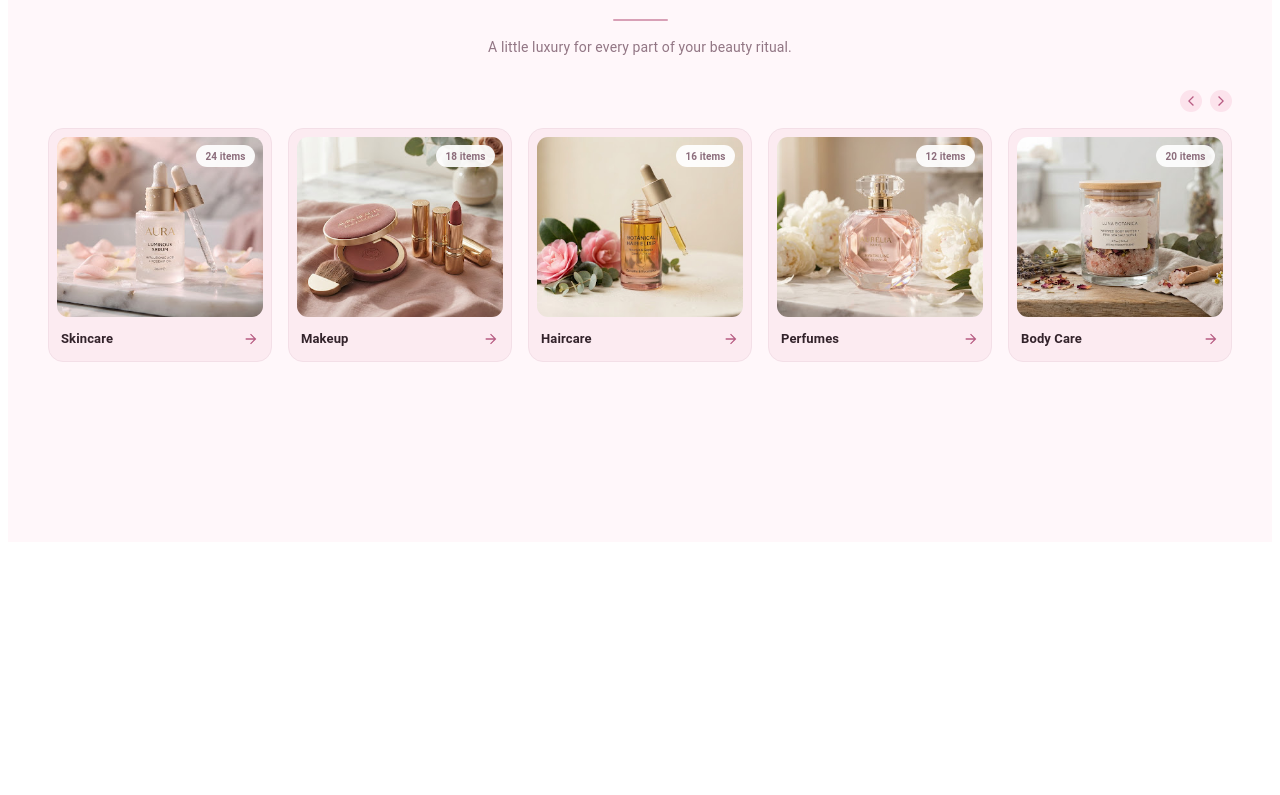
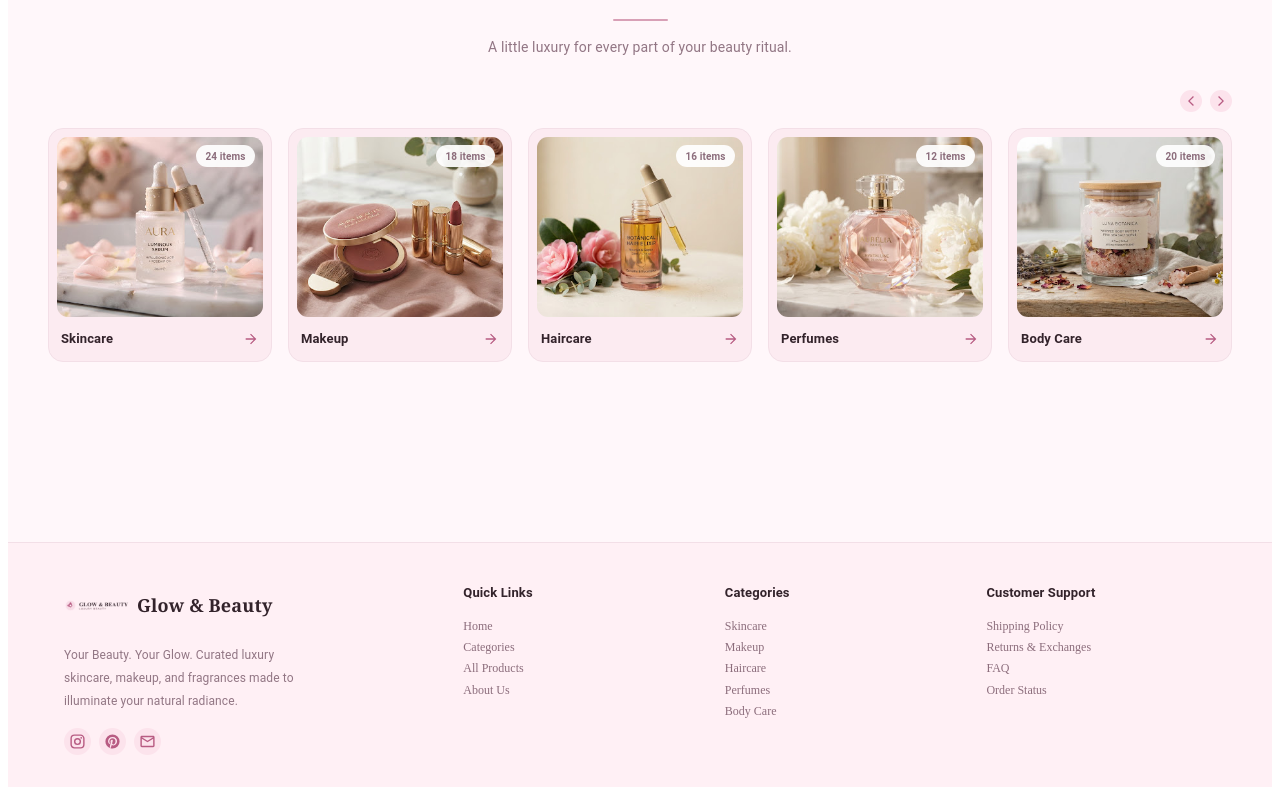
Before and after one commit to wijdanqamhawi/NEW-GLOW-BEAUTY, a React (Vite) app: page /home in a window 1280 px wide. Shown: the part 347-1142 px from the top of the page. Before the commit the page ends 897 px from the top, so only its background shows below. Built offline with nearby package versions, Linux system fonts and the light colour scheme.

Commit message:
Update footer design and navigation links

```diff
--- a/src/components/Categories.jsx
+++ b/src/components/Categories.jsx
@@ -56,8 +56,10 @@ export default function Categories() {
     queryKey: ["categories"],
     queryFn: getCategories,
     staleTime: 1000 * 60 * 5,
+
   });
 
+console.log(data);
   const scrollCategories = (direction) => {
     scrollRef.current?.scrollBy({
       left: direction * 240,
@@ -73,8 +75,6 @@ export default function Categories() {
         Failed to load categories.
       </Alert>
     );
-
-  console.log(data);
 
   return (
     <Box sx={{ mt: 7, width: "100%" }}>
--- /dev/null
+++ b/src/components/Footer.jsx
@@ -0,0 +1,274 @@
+
+import Box from "@mui/material/Box";
+import Typography from "@mui/material/Typography";
+import IconButton from "@mui/material/IconButton";
+import Link from "@mui/material/Link";
+
+import { Link as RouterLink } from "react-router-dom";
+
+import InstagramIcon from "@mui/icons-material/Instagram";
+import PinterestIcon from "@mui/icons-material/Pinterest";
+import EmailOutlinedIcon from "@mui/icons-material/EmailOutlined";
+
+export default function Footer() {
+  const linkStyle = {
+    display: "block",
+    color: "#8C6D7C",
+    fontSize: 12,
+    textDecoration: "none",
+    mb: 0.8,
+    "&:hover": {
+      color: "#B85C83",
+    },
+  };
+
+  return (
+    <Box
+      component="footer"
+      sx={{
+        backgroundColor: "#FFF0F5",
+        px: { xs: 3, md: 7 },
+        pt: 5,
+        pb: 4,
+        borderTop: "1px solid #F3DFE7",
+      }}
+    >
+      <Box
+        sx={{
+          display: "grid",
+          gridTemplateColumns: {
+            xs: "1fr",
+            sm: "repeat(2, 1fr)",
+            md: "1.6fr repeat(3, 1fr)",
+          },
+          gap: 4,
+          maxWidth: 1300,
+          mx: "auto",
+        }}
+      >
+
+        <Box>
+          <Box
+            sx={{
+              display: "flex",
+              alignItems: "center",
+              gap: 1,
+              mb: 2,
+            }}
+          >
+            <Box
+              component="img"
+              src="/images/logo.svg"
+              alt="Glow & Beauty Logo"
+              sx={{
+                width: 65,
+                height: 45,
+                objectFit: "contain",
+              }}
+            />
+
+            <Typography
+              sx={{
+                fontFamily: "Georgia, serif",
+                fontSize: 18,
+                fontWeight: 600,
+                color: "#33232B",
+              }}
+            >
+              Glow & Beauty
+            </Typography>
+          </Box>
+
+          <Typography
+            sx={{
+              color: "#927684",
+              fontSize: 12,
+              lineHeight: 1.9,
+              maxWidth: 260,
+              mb: 2,
+            }}
+          >
+            Your Beauty. Your Glow. Curated luxury skincare,
+            makeup, and fragrances made to illuminate your
+            natural radiance.
+          </Typography>
+
+
+          <Box sx={{ display: "flex", gap: 1 }}>
+            <IconButton
+              aria-label="Instagram"
+              size="small"
+              sx={{
+                backgroundColor: "#FCE3EC",
+                color: "#B85C83",
+                "&:hover": {
+                  backgroundColor: "#F4C9D9",
+                },
+              }}
+            >
+              <InstagramIcon sx={{ fontSize: 17 }} />
+            </IconButton>
+
+            <IconButton
+              aria-label="Pinterest"
+              size="small"
+              sx={{
+                backgroundColor: "#FCE3EC",
+                color: "#B85C83",
+                "&:hover": {
+                  backgroundColor: "#F4C9D9",
+                },
+              }}
+            >
+              <PinterestIcon sx={{ fontSize: 17 }} />
+            </IconButton>
+
+            <IconButton
+              aria-label="Email"
+              size="small"
+              sx={{
+                backgroundColor: "#FCE3EC",
+                color: "#B85C83",
+                "&:hover": {
+                  backgroundColor: "#F4C9D9",
+                },
+              }}
+            >
+              <EmailOutlinedIcon sx={{ fontSize: 17 }} />
+            </IconButton>
+          </Box>
+        </Box>
+
+
+        <Box>
+          <Typography
+            sx={{
+              color: "#33232B",
+              fontWeight: 600,
+              fontSize: 13,
+              mb: 2,
+            }}
+          >
+            Quick Links
+          </Typography>
+
+          <Link component={RouterLink} to="/home" sx={linkStyle}>
+            Home
+          </Link>
+
+          <Link component={RouterLink} to="/categories" sx={linkStyle}>
+            Categories
+          </Link>
+
+          <Link component={RouterLink} to="/products" sx={linkStyle}>
+            All Products
+          </Link>
+
+          <Link component={RouterLink} to="/about" sx={linkStyle}>
+            About Us
+          </Link>
+        </Box>
+
+
+        <Box>
+          <Typography
+            sx={{
+              color: "#33232B",
+              fontWeight: 600,
+              fontSize: 13,
+              mb: 2,
+            }}
+          >
+            Categories
+          </Typography>
+
+          <Link
+            component={RouterLink}
+            to="/products/category/skincare"
+            sx={linkStyle}
+          >
+            Skincare
+          </Link>
+
+          <Link
+            component={RouterLink}
+            to="/products/category/makeup"
+            sx={linkStyle}
+          >
+            Makeup
+          </Link>
+
+          <Link
+            component={RouterLink}
+            to="/products/category/haircare"
+            sx={linkStyle}
+          >
+            Haircare
+          </Link>
+
+          <Link
+            component={RouterLink}
+            to="/products/category/perfumes"
+            sx={linkStyle}
+          >
+            Perfumes
+          </Link>
+
+          <Link
+            component={RouterLink}
+            to="/products/category/body-care"
+            sx={linkStyle}
+          >
+            Body Care
+          </Link>
+        </Box>
+
+
+        <Box>
+          <Typography
+            sx={{
+              color: "#33232B",
+              fontWeight: 600,
+              fontSize: 13,
+              mb: 2,
+            }}
+          >
+            Customer Support
+          </Typography>
+
+          <Link
+            component={RouterLink}
+            to="/shipping-policy"
+            sx={linkStyle}
+          >
+            Shipping Policy
+          </Link>
+
+          <Link
+            component={RouterLink}
+            to="/returns"
+            sx={linkStyle}
+          >
+            Returns & Exchanges
+          </Link>
+
+          <Link
+            component={RouterLink}
+            to="/faq"
+            sx={linkStyle}
+          >
+            FAQ
+          </Link>
+
+          <Link
+            component={RouterLink}
+            to="/orders"
+            sx={linkStyle}
+          >
+            Order Status
+          </Link>
+        </Box>
+      </Box>
+    </Box>
+  );
+}
--- a/src/layouts/MainLayout.jsx
+++ b/src/layouts/MainLayout.jsx
@@ -1,11 +1,13 @@
 import { Outlet } from "react-router-dom";
 import Navbar from "../components/Navbar";
+import Footer from "../components/Footer";
 
 function MainLayout() {
   return (
     <>
       <Navbar />
       <Outlet />
+       <Footer />
     </>
   );
 }
```
